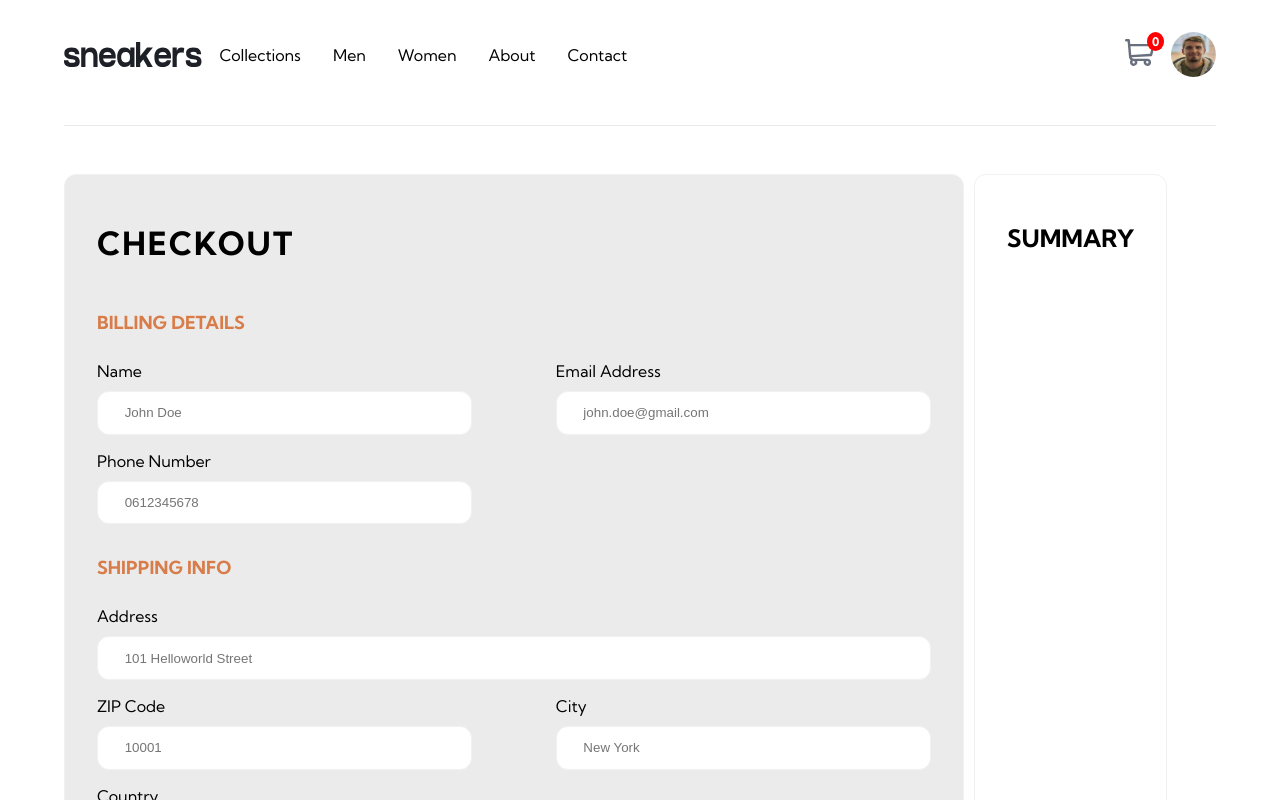
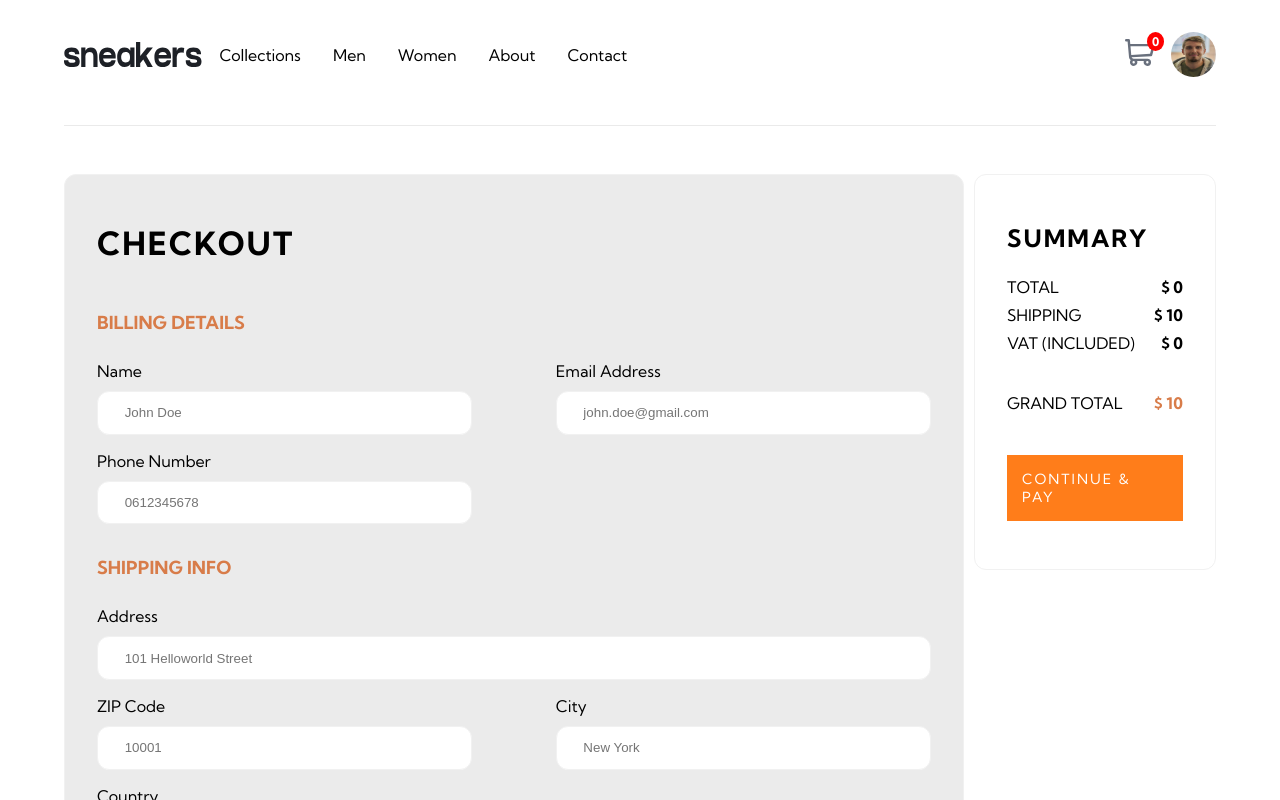
Before and after one commit to Tolexia/nextJS-e-website, a Next.js app in the folder nextjs-e-website/: page /checkout in a window 1280 px wide. Shown: the top 800 px of the page. Built offline with nearby package versions, Linux system fonts and the light colour scheme; no server answers.

Commit message:
checkout cart resume done

```diff
--- a/nextjs-e-website/src/components/cart.jsx
+++ b/nextjs-e-website/src/components/cart.jsx
@@ -1,11 +1,13 @@
 import {useState, useEffect } from "react"
 import styles from "@/styles/Cart.module.css";
 import Image from 'next/image'
+import Link from 'next/link'
 
 export default function Cart()
 {
     let [cart, setCart] = useState(<div></div>)
     let [total, setTotal] = useState(0)
+    let shipping = 10;
     useEffect(() => {
         if(localStorage.getItem('cart') != null)
         {
@@ -40,7 +42,7 @@ export default function Cart()
             if(order.length > 0 )
             {
                 setCart(
-                <div>
+                <div className={styles.items}>
                     {order}
                 </div>)
             }
@@ -50,6 +52,23 @@ export default function Cart()
         <div className={styles.cartSection}>
             <h2>SUMMARY</h2>
             {cart}
+            <div className={styles.resumeItem}>
+                <span className={styles.resumeleft}>TOTAL</span>
+                <span className={styles.resumeright}>$ {total}</span>
+            </div>
+            <div className={styles.resumeItem}>
+                <span className={styles.resumeleft}>SHIPPING</span>
+                <span className={styles.resumeright}>$ {shipping}</span>
+            </div>
+            <div className={styles.resumeItem}>
+                <span className={styles.resumeleft}>VAT (INCLUDED)</span>
+                <span className={styles.resumeright}>$ {0.20*total}</span>
+            </div>
+            <div className={styles.resumeItem}>
+                <span className={styles.resumeleft}>GRAND TOTAL</span>
+                <span className={styles.resumeright}>$ {total+shipping}</span>
+            </div>
+            <Link className={styles.link} href = "">CONTINUE & PAY</Link>
         </div>
     )
 }
--- a/nextjs-e-website/src/styles/Cart.module.css
+++ b/nextjs-e-website/src/styles/Cart.module.css
@@ -2,8 +2,12 @@
     border:1px solid #F1F1F1;
     border-radius: 12px;
     padding: 3em 2em;
+    height: max-content;
 }
-
+.cartSection h2 {
+    margin-bottom: 1em;
+    letter-spacing: 2px;
+}
 .cartItem {
     display: flex;
     align-items: center;
@@ -16,16 +20,54 @@
     margin-right: 20px;
 }
 
-/* .cartItem img {
-    margin-right: 10px;
-} */
+.cartItem img {
+   border-radius: 4px;
+}
 
 .itemDescription {
     display: inline-flex;
     flex-direction: column;
     font-size: 16px;
 }
-
+.itemname {
+    font-weight: bold;
+}
 .itemDescription, .itemDescription span {
     width: max-content;
 }
+.items {
+    margin-bottom: 2em;
+}
+.resumeItem {
+    display: flex;
+    justify-content: space-between;
+    font-size: 16px;
+}
+
+.resumeItem {
+    margin-bottom: 0.5em;
+}
+.resumeItem:last-of-type {
+    margin-top: 2.5em;
+}
+.resumeright {
+    font-weight: bold;
+}
+.resumeItem:last-of-type .resumeright {
+    color:  #D87C49;
+}
+.link {
+    cursor: pointer;
+    width: 100%;
+    background-color: hsl(26, 100%, 55%);
+    color: white;
+    display: flex;
+    justify-content: center;
+    border: none;
+    padding: 15px;
+    margin: 0 auto;
+    letter-spacing: 2px;
+    text-transform: uppercase;
+    font-size: 14px;
+    margin-top: 3em;
+}
--- a/nextjs-e-website/src/styles/Checkout.module.css
+++ b/nextjs-e-website/src/styles/Checkout.module.css
@@ -70,7 +70,6 @@
 {
     border: 1px solid #D87C49;
 }
-
 @media (max-width: 768px)
 {
     .mainSection {
```
